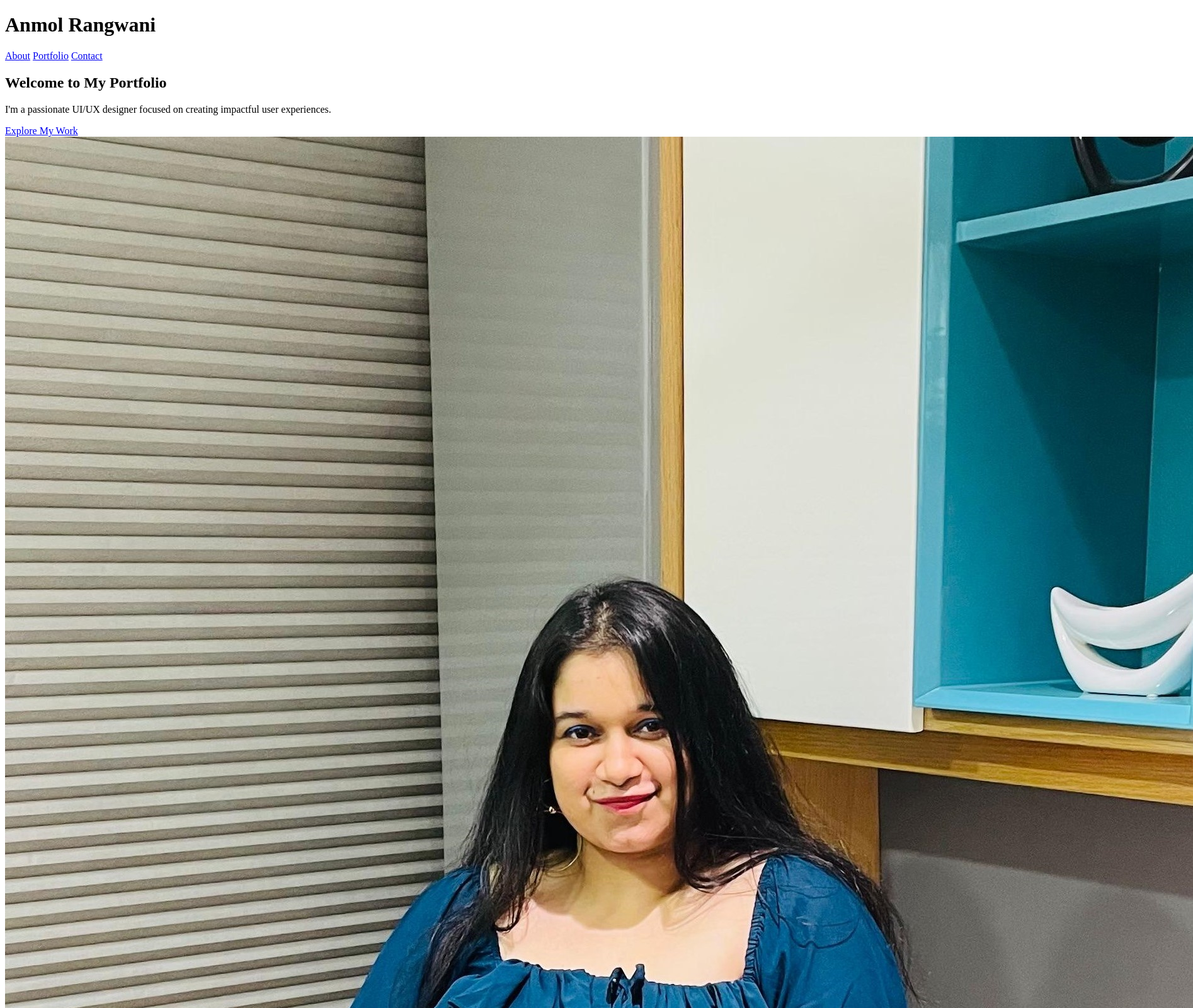
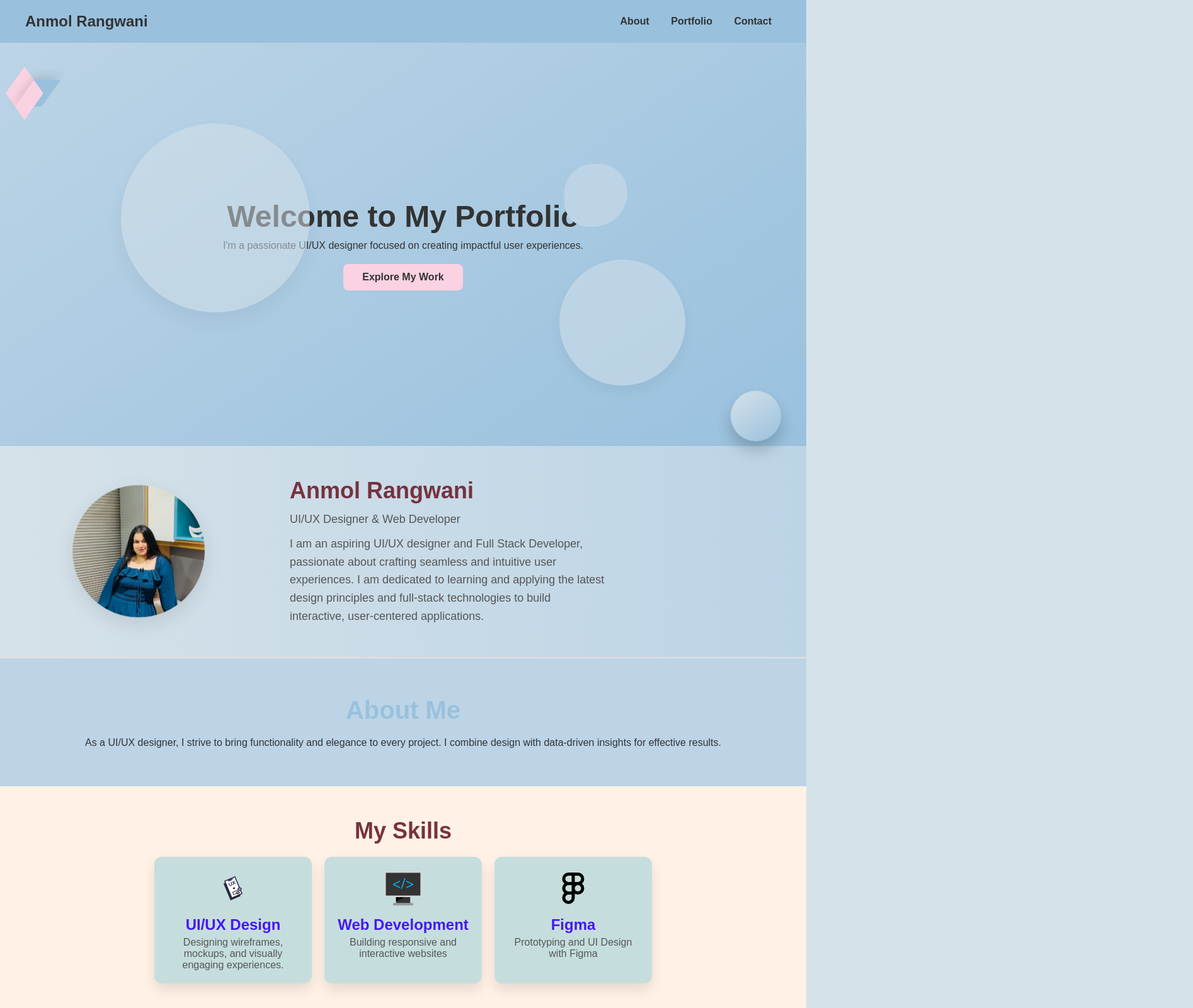
Before and after one commit to anurangwani/portfolio, a plain HTML site: page index.html in a window 1280 px wide. Shown: the top 1600 px of the page at 63% size, 1894 px wide, since content can reach past the window. Drawn offline with Linux system fonts and the light colour scheme.

Commit message:
Update style.css

```diff
--- a/style.css
+++ b/style.css
@@ -1,33 +1,335 @@
-#contact {
-  padding: 80px 50px;
-  background: #111;
+/* General Reset */
+* {
+    margin: 0;
+    padding: 0;
+    box-sizing: border-box;
+  }
+
+  body {
+    font-family: Arial, sans-serif;
+    color: #333;
+    background: #d6e2e9;
+  }
+
+  /* Header */
+  .header {
+    display: flex;
+    justify-content: space-between;
+    align-items: center;
+    padding: 20px 40px;
+    background: #99c1de;
+  }
+
+  .header .logo {
+    font-size: 1.5em;
+    color: #333;
+  }
+
+  .nav a {
+    margin: 0 15px;
+    color: #333;
+    text-decoration: none;
+    font-weight: bold;
+  }
+
+  .nav a:hover {
+    color: #fad2e1;
+  }
+
+  /* Hero Section */
+  .hero {
+    position: relative;
+    height: 80vh;
+    display: flex;
+    align-items: center;
+    justify-content: center;
+    background: linear-gradient(145deg, #bcd4e6, #99c1de);
+    color: #333;
     text-align: center;
   }
-.contact-form {
+
+  .hero h2 {
+    font-size: 3em;
+    margin-bottom: 10px;
+  }
+
+  .cta-button {
+    display: inline-block;
+    margin-top: 20px;
+    padding: 12px 30px;
+    background: #fad2e1;
+    color: #333;
+    text-decoration: none;
+    border-radius: 8px;
+    font-weight: bold;
+    transition: transform 0.3s ease;
+  }
+
+  .cta-button:hover {
+    transform: scale(1.05);
+    background-color: #99c1de;
+  }
+
+  /* 3D Background Elements */
+  .hero::before,
+  .hero::after {
+    content: '';
+    position: absolute;
+    border-radius: 50%;
+    background: #d6e2e9;
+    opacity: 0.5;
+    z-index: 0;
+    transition: transform 0.5s ease-in-out;
+  }
+
+  .hero::before {
+    width: 300px;
+    height: 300px;
+    top: 20%;
+    left: 15%;
+    box-shadow: 0 15px 30px rgba(0, 0, 0, 0.1);
+  }
+
+  .hero::after {
+    width: 200px;
+    height: 200px;
+    bottom: 15%;
+    right: 15%;
+    box-shadow: 0 10px 20px rgba(0, 0, 0, 0.1);
+  }
+
+  /* About Section */
+  .about-section {
+    padding: 60px 40px;
+    background-color: #bcd4e6;
+    color: #333;
+    text-align: center;
+  }
+
+  .about-section h2 {
+    font-size: 2.5em;
+    color: #99c1de;
+    margin-bottom: 20px;
+  }
+
+  /* Portfolio Section */
+  .portfolio-section {
+    padding: 60px 40px;
+    background: #fad2e1;
+    color: #333;
+    text-align: center;
+  }
+
+  .portfolio-section h2 {
+    font-size: 2.5em;
+    color: #99c1de;
+    margin-bottom: 20px;
+  }
+
+  .card-container {
+    display: flex;
+    justify-content: center;
+    gap: 20px;
+  }
+
+  .project-card {
+    background: #d6e2e9;
+    color: #333;
+    padding: 20px;
+    border-radius: 8px;
+    width: 200px;
+    box-shadow: 0 4px 15px rgba(0, 0, 0, 0.15);
+    transition: transform 0.3s ease, box-shadow 0.3s ease;
+  }
+
+  .project-card:hover {
+    transform: translateY(-5px);
+    box-shadow: 0 6px 20px rgba(0, 0, 0, 0.25);
+  }
+
+  /* Contact Section */
+  .contact-section {
+    padding: 60px 40px;
+    background: #99c1de;
+    color: #333;
+    text-align: center;
+  }
+
+  .contact-section h2 {
+    font-size: 2.5em;
+    color: #fad2e1;
+    margin-bottom: 20px;
+  }
+
+  .contact-section p {
     max-width: 500px;
-  margin: auto;
+    margin: 0 auto;
+    line-height: 1.8;
+  }
+  .cube {
+    position: absolute;
+    top: 50px;
+    left: 30px;
+    width: 60px;
+    height: 60px;
+    background: #99c1de;
+    box-shadow: 10px 10px 20px rgba(0, 0, 0, 0.1);
+    transform-style: preserve-3d;
+    animation: rotateCube 8s infinite linear;
+  }
+
+  .cube::before, .cube::after {
+    content: "";
+    position: absolute;
+    width: 60px;
+    height: 60px;
+    background: #fad2e1;
+    transform: rotateY(90deg);
+  }
+
+  /* 3D Sphere */
+  .sphere {
+    position: absolute;
+    bottom: 80px;
+    right: 40px;
+    width: 80px;
+    height: 80px;
+    border-radius: 50%;
+    background: linear-gradient(145deg, #d6e2e9, #99c1de);
+    box-shadow: 0 15px 25px rgba(0, 0, 0, 0.2);
+    animation: float 6s infinite alternate;
+  }
+
+  /* Floating Blob */
+  .blob {
+    position: absolute;
+    top: 30%;
+    left: 70%;
+    width: 100px;
+    height: 100px;
+    background: #bcd4e6;
+    border-radius: 60% 40% 40% 60%;
+    animation: blobAnimation 12s infinite ease-in-out;
+  }
+
+  /* Keyframes */
+  @keyframes rotateCube {
+    0% { transform: rotateY(0deg) rotateX(0deg); }
+    100% { transform: rotateY(360deg) rotateX(360deg); }
+  }
+
+  @keyframes float {
+    from { transform: translateY(0); }
+    to { transform: translateY(-20px); }
+  }
+
+  @keyframes blobAnimation {
+    0%, 100% {
+      border-radius: 60% 40% 40% 60%;
+    }
+    50% {
+      border-radius: 50% 50% 60% 40%;
+    }
+  }
+  .skills-section {
+    padding: 50px 0;
+    background-color: #fff1e6;
+    text-align: center;
+  }
+
+  .skills-section h2 {
+    font-size: 36px;
+    color: #76323f;
+    margin-bottom: 20px;
+  }
+
+  .skills-list {
     display: flex;
-  flex-direction: column;
-  gap: 1rem;
+    justify-content: center;
+    gap: 20px;
+    flex-wrap: wrap;
   }
-.contact-form input,
-.contact-form textarea {
-  padding: 0.8rem;
-  background: #222;
-  border: none;
-  border-radius: 10px;
-  color: white;
-  font-size: 1rem;
+
+  .skill-card {
+    width: 250px;
+    background-color: #c5dedd;
+    border-radius: 12px;
+    padding: 20px;
+    text-align: center;
+    box-shadow: 0 10px 20px rgba(0, 0, 0, 0.1);
+    transition: transform 0.3s ease;
   }
-.contact-form button {
-  padding: 0.8rem;
-  border: none;
-  background: #f5b041;
-  color: #000;
-  border-radius: 10px;
-  cursor: pointer;
-  font-weight: bold;
+
+  .skill-card:hover {
+    transform: translateY(-10px);
   }
-.contact-form button:hover {
-  background: #fff;
+
+  .skill-icon img {
+    width: 60px;
+    height: 60px;
   }
+
+  .skill-card h3 {
+    font-size: 24px;
+    margin-top: 10px;
+    color: #4717f6;
+  }
+
+  .skill-card p {
+    font-size: 16px;
+    color: #565656;
+    margin-top: 5px;
+  }
+
+  /* Profile Photo Section */
+.profile-photo-section {
+    display: flex;
+    justify-content: center;
+    align-items: center;
+    padding: 50px 20px;
+    background: linear-gradient(to right, #d6e2e9, #bcd4e6); /* Blends with the background */
+    border-bottom: 2px solid #e7dfdd;
+    background-color: #fde2e4;
+  }
+
+  .profile-photo {
+    flex: 1;
+    display: flex;
+    justify-content: center;
+    transform: scale(1.05); /* Slight zoom to add 3D effect */
+    transition: transform 0.3s ease-in-out;
+  }
+
+  .profile-photo img {
+    border-radius: 50%;
+    width: 200px;
+    height: 200px;
+    object-fit: cover;
+    box-shadow: 0 10px 30px rgba(0, 0, 0, 0.1);
+  }
+
+  .profile-description {
+    flex: 2;
+    padding-left: 40px;
+    color: #4717f6;
+    text-align: left;
+  }
+
+  .profile-description h1 {
+    font-size: 36px;
+    color: #76323f;
+    margin: 0;
+  }
+
+  .profile-description p {
+    font-size: 18px;
+    color: #565656;
+    margin-top: 10px;
+    line-height: 1.6;
+    max-width: 500px;
+  }
+
+  /* Hover effect on profile photo */
+  .profile-photo:hover {
+    transform: scale(1.1); /* Slight zoom on hover for 3D effect */
+  }
```
Lines whose indentation alone changed are shown as unchanged.
